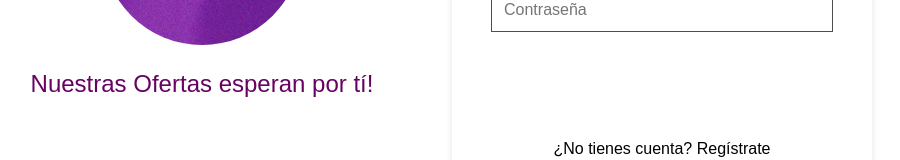
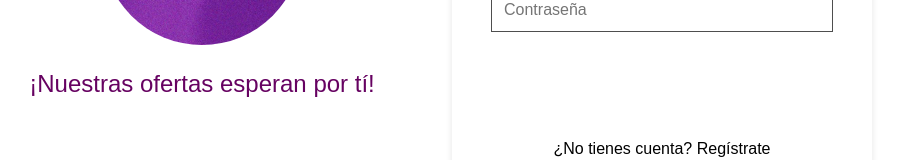
Before and after one commit to KeiverCalderon/angarAJweb, a Vue app in the folder frontend/: page /login in a window 1280 px wide. Shown: the part 395-555 px from the top of the page, without its empty margins (203-1103 px from the left). Built offline with nearby package versions, Linux system fonts and the light colour scheme; a web font is replaced by a local one; what @splidejs/vue-splide would draw is missing.

Commit message:
Mensajes en el login y registro

```diff
--- a/frontend/src/views/LoginView.vue
+++ b/frontend/src/views/LoginView.vue
@@ -2,7 +2,7 @@
     <div class="login-div">
         <div class="logo-div">
             <img src="../assets/logo.jpg" alt="logo de decolorvers">
-            <p>Nuestras Ofertas esperan por tí!</p>
+            <p>¡Nuestras ofertas esperan por tí!</p>
             <a href="/" class="return-index">Volver a la tienda</a>
         </div>
         <form action="" class="form">
--- a/frontend/src/views/RegisterView.vue
+++ b/frontend/src/views/RegisterView.vue
@@ -2,7 +2,8 @@
     <div class="login-div">
         <div class="logo-div">
             <img src="../assets/logo.jpg" alt="logo de decolorvers">
-            <p>Nuestras Ofertas esperan por tí!</p>
+            <p>¡Bienvenido a la tienda!</p>
+            <p>¡Regístrate y disfruta de nuestras ofertas!</p>
             <a href="/" class="return-index">Volver a la tienda</a>
         </div>
         <form action="" class="form">
@@ -70,11 +71,12 @@
     }
 
     .logo-div p{
+        display: none;
         color: #660261;
         font-size: 1.5em;
         text-align: center;
-        margin-top: 10px;
-        margin-bottom: 10px;
+        margin-top: 0;
+        margin-bottom: 0;
         font-family: "Cal Sans", sans-serif;
 
     }
@@ -164,8 +166,8 @@
         margin-top: 0px;
     }
     .logo-div p {
-        margin-top: 15px;
-        margin-bottom: 30px;
+        display: block;
+        margin-top: 20px;
     }
     .logo-div a {
         display: flex;
@@ -184,6 +186,7 @@
         max-width: 150px;
         font-size: 1em;
         font-weight: 200;
+        margin-top: 20px;
     }
     .logo-div a:hover {
         background-color: var(--boton-hover);
```
